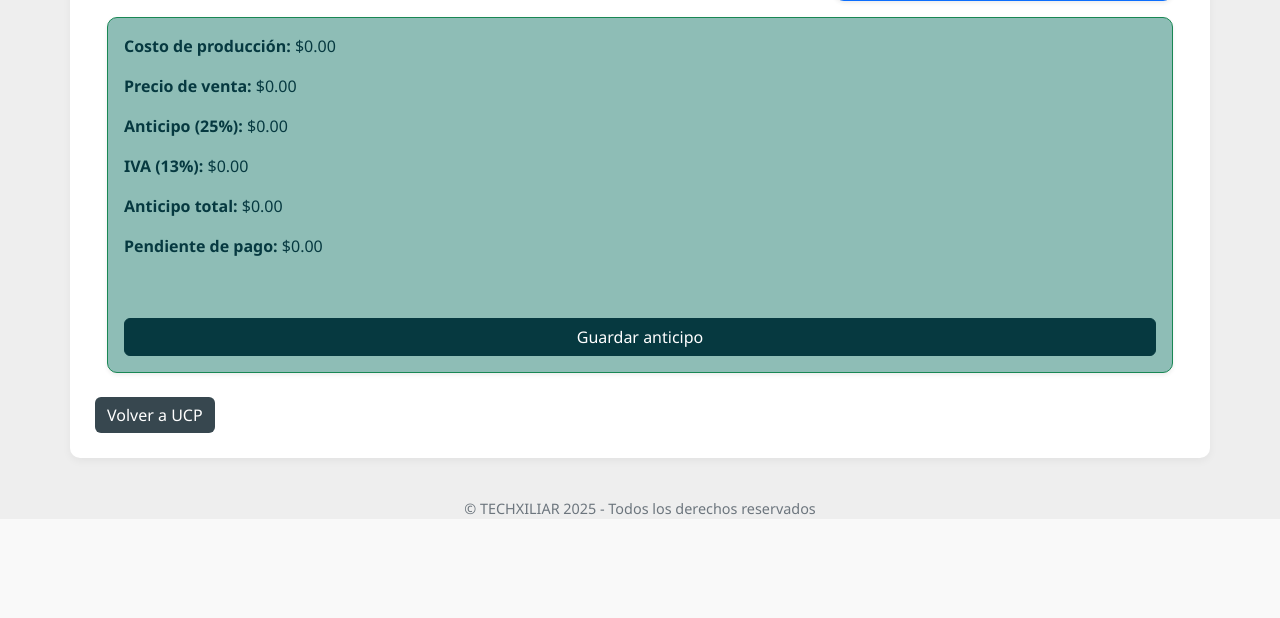
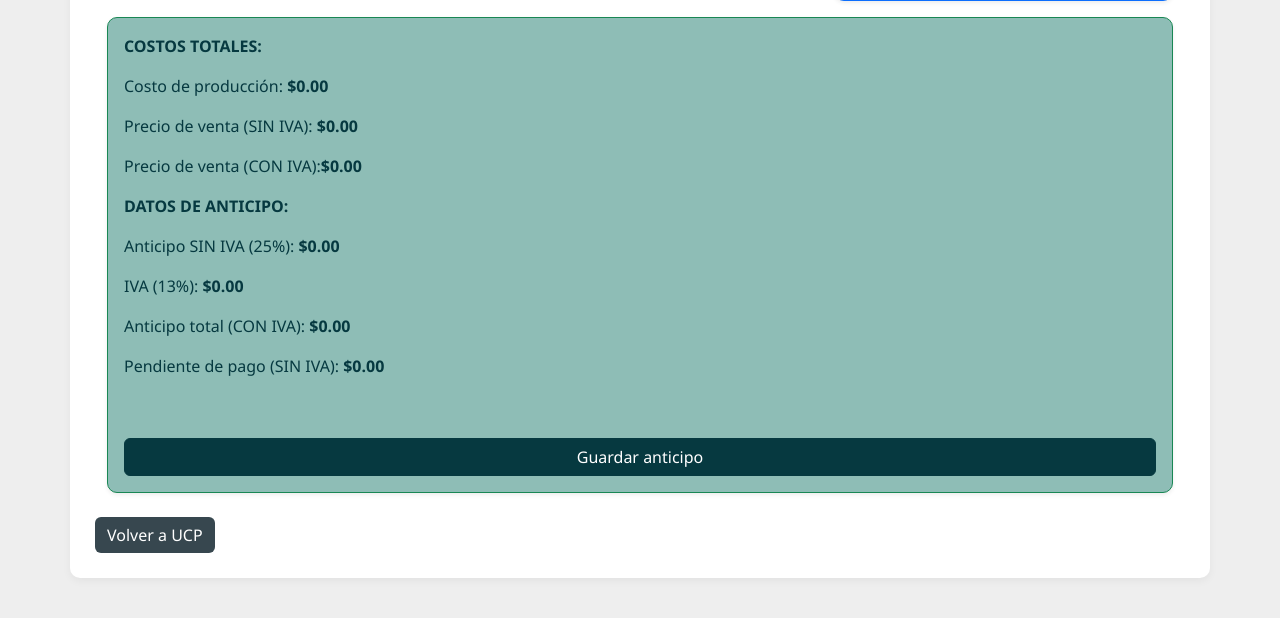
Before and after one commit to ChrisPleitez4/Proyecto-SIC-2025, a Django app: page /costosventa/ in a window 1280 px wide. Shown: the part 628-1246 px from the top of the page. Before the commit the page ends 1143 px from the top, so only its background shows below. Run offline with Django 5.2, Linux system fonts and the light colour scheme; data comes from the database, SQL or seed files in the repository.

Commit message:
modificacion de datos de anticipo y registro de salida de eanticipos

```diff
--- a/SIC_2025/costosventa/static/js/calcular.js
+++ b/SIC_2025/costosventa/static/js/calcular.js
@@ -90,6 +90,7 @@ document.addEventListener("DOMContentLoaded", () => {
             document.getElementById("utilidad").innerText     = toMoney(data.utilidad);
             document.getElementById("costo_produccion").innerText = toMoney(data.costo_produccion);
             document.getElementById("precio_venta").innerText     = toMoney(data.precio_venta);
+            document.getElementById("precio_ventaIVA").innerText     = toMoney(data.precio_ventaIVA);
             document.getElementById("anticipo").innerText     = toMoney(data.anticipo);
             document.getElementById("iva").innerText          = toMoney(data.iva);
             document.getElementById("anticipo_total").innerText = toMoney(data.anticipo_total);
@@ -203,6 +204,7 @@ document.addEventListener("DOMContentLoaded", () => {
         const iva = parseFloat(document.getElementById("iva").innerText);
         const anticipoTotal = parseFloat(document.getElementById("anticipo_total").innerText);
         const precioVenta = parseFloat(document.getElementById("precio_venta").innerText);
+        const precioVentaIVA = parseFloat(document.getElementById("precio_ventaIVA").innerText);
         const diferencia = parseFloat(document.getElementById("diferencia_pendiente").innerText);
 
         if (!nombreProyecto) {
@@ -227,6 +229,7 @@ document.addEventListener("DOMContentLoaded", () => {
                 iva: iva.toFixed(2),
                 anticipo_total: anticipoTotal.toFixed(2),
                 precio_venta: precioVenta.toFixed(2),
+                precio_ventaIVA: precioVentaIVA.toFixed(2),
                 diferencia: diferencia.toFixed(2)
             })
         })
--- a/SIC_2025/costosventa/templates/costosventa.html
+++ b/SIC_2025/costosventa/templates/costosventa.html
@@ -68,12 +68,15 @@
     </div>
 
     <div class="mt-3 card p-3 shadow-sm border-success">
-        <p><b>Costo de producción:</b> $<span id="costo_produccion">0.00</span></p>
-        <p><b>Precio de venta:</b> $<span id="precio_venta">0.00</span></p>
-        <p><b>Anticipo (25%):</b> $<span id="anticipo">0.00</span></p>
-        <p><b>IVA (13%):</b> $<span id="iva">0.00</span></p>
-        <p><b>Anticipo total:</b> $<span id="anticipo_total">0.00</span></p>
-        <p><b>Pendiente de pago:</b> $<span id="diferencia_pendiente">0.00</span></p>
+        <p> <b> COSTOS TOTALES: </b> </p>
+        <p>Costo de producción:<b> $<span id="costo_produccion">0.00</span></p></b>
+        <p>Precio de venta (SIN IVA):<b> $<span id="precio_venta">0.00</span></p></b>
+        <p>Precio de venta (CON IVA):<b>$<span id="precio_ventaIVA">0.00</span></p></b>
+        <p> <b>  DATOS DE ANTICIPO: <b> </b> </p></b>
+        <p>Anticipo SIN IVA (25%):<b> $<span id="anticipo">0.00</span></p></b>
+        <p>IVA (13%):<b> $<span id="iva">0.00</span></p></b>
+        <p>Anticipo total (CON IVA):<b> $<span id="anticipo_total">0.00</span></p></b>
+        <p>Pendiente de pago (SIN IVA):<b> $<span id="diferencia_pendiente">0.00</span></p></b>
 
         <div id="feedback-message" class="mt-3" role="alert" style="min-height: 20px;">
             </div>
--- a/SIC_2025/costosventa/views.py
+++ b/SIC_2025/costosventa/views.py
@@ -132,6 +132,8 @@ def calcular_costo(request):
         utilidad = costo_produccion * Decimal('0.25')
         precio_venta = costo_produccion + utilidad
         anticipo = precio_venta * Decimal('0.25')
+        #precio de venta con iva
+        precio_ventaIVA = precio_venta * Decimal('1.13')
 
         iva = anticipo * Decimal('0.13')
         anticipo_total = anticipo + iva
@@ -156,6 +158,7 @@ def calcular_costo(request):
             'costo_produccion': float(costo_produccion),
             'utilidad': float(utilidad),
             'precio_venta': float(precio_venta),
+            'precio_ventaIVA': float(precio_ventaIVA),
             'anticipo': float(anticipo),
             'iva': float(iva),
             'anticipo_total': float(anticipo_total),
@@ -196,6 +199,7 @@ def guardar_anticipo(request):
     monto_anticipo = _to_decimal(request.POST.get('anticipo'), '0')
     monto_iva = _to_decimal(request.POST.get('iva'), '0')
     precio_venta = _to_decimal(request.POST.get('precio_venta'), '0')
+    precio_ventaIVA = _to_decimal(request.POST.get('precio_ventaIVA'), '0')
     diferencia = _to_decimal(request.POST.get('diferencia'), '0')
 
     monto_caja = monto_anticipo + monto_iva
@@ -217,8 +221,9 @@ def guardar_anticipo(request):
             'error': 'Error en la configuración de cuentas contables.'})
 
     descripcion = (
-        f"Anticipo del proyecto: {nombre_proyecto} con precio de venta ${precio_venta}); "
-        f"Monto pendiente de pago: ${diferencia}."
+        f"Anticipo del proyecto: {nombre_proyecto} con precio de venta SIN IVA ${precio_venta} \n "
+        f"Monto Anticipo SIN IVA:${monto_anticipo}; \n"
+        f"Monto pendiente de pago SIN IVA: ${diferencia}."
     )
 
     #CREACIÓN DE TRANSACCIÓN Y MOVIMIENTOS
```
